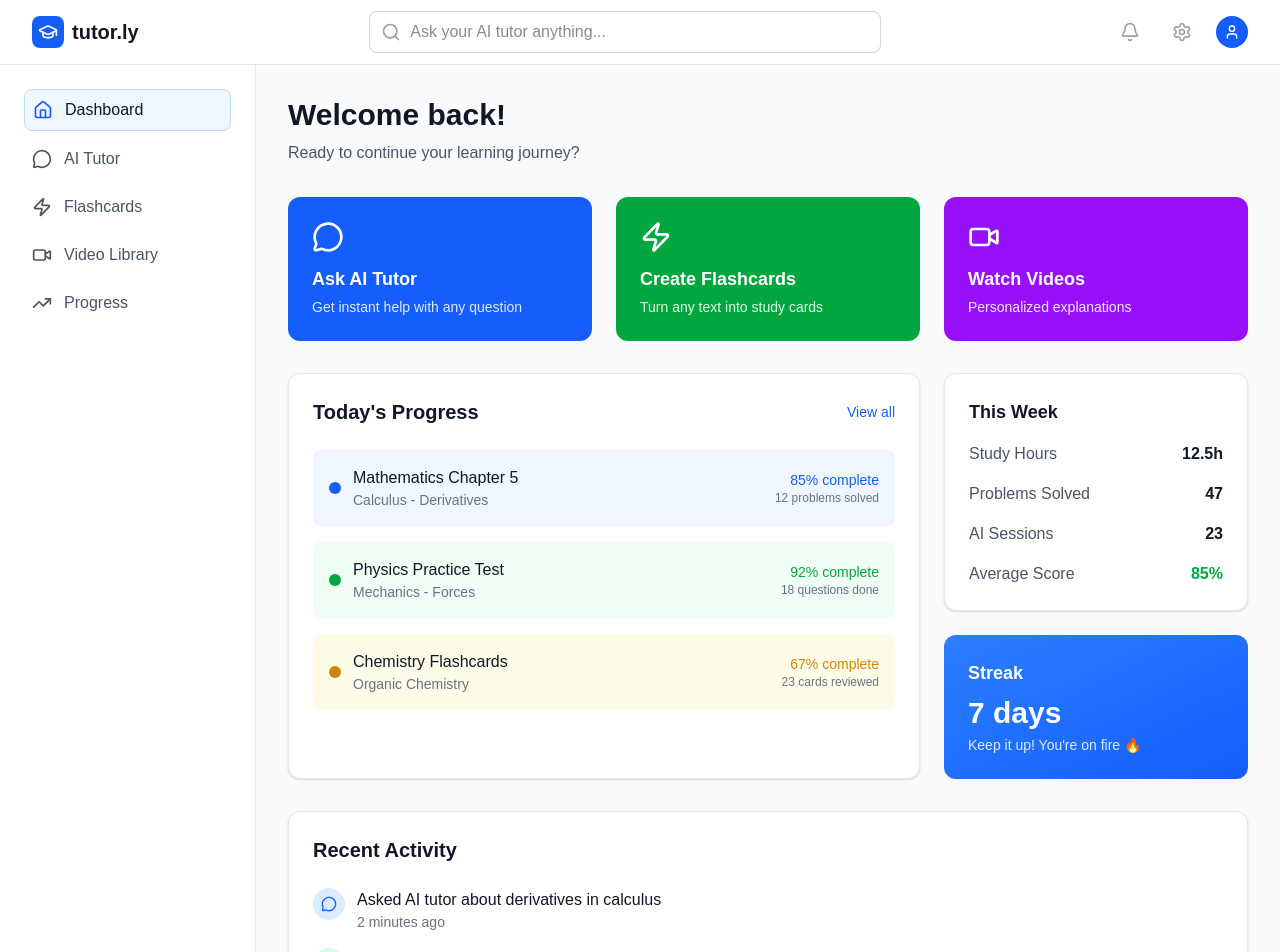
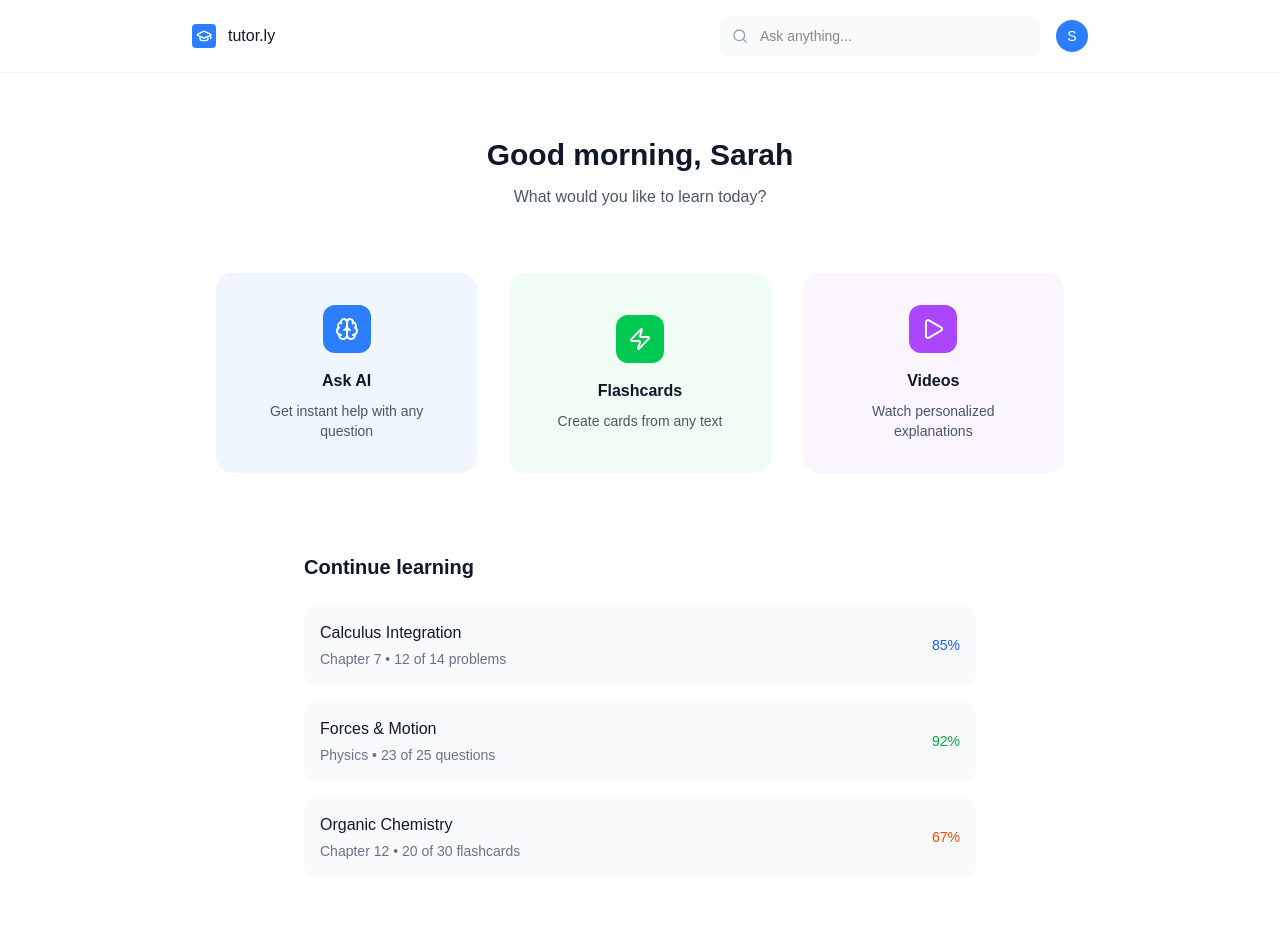
Before and after one commit to Pranavharshans/tutor.ly, a Next.js app: page /dashboard in a window 1280 px wide. Shown: the top 952 px of the page. Built offline with nearby package versions, Linux system fonts and the light colour scheme.

Commit message:
Redesign dashboard with ultra-minimal, focused design - removed visual clutter and distractions

```diff
--- a/src/app/dashboard/page.tsx
+++ b/src/app/dashboard/page.tsx
@@ -1,230 +1,106 @@
 "use client";
 
-import { MessageCircle, Zap, Video, BookOpen, Users, GraduationCap, ArrowRight, Check, TrendingUp, Clock, Award, Sparkles, Home, Settings, User, Bell, Search, Plus } from "lucide-react";
+import { Brain, Zap, Play, Search, Bell, GraduationCap } from "lucide-react";
 
 export default function Dashboard() {
   return (
-    <div className="min-h-screen bg-gray-50">
-      {/* Top Navigation */}
-      <nav className="bg-white border-b border-gray-200 sticky top-0 z-40">
-        <div className="max-w-7xl mx-auto px-4 sm:px-6 lg:px-8">
-          <div className="flex justify-between items-center h-16">
-            {/* Logo */}
-            <div className="flex items-center">
-              <div className="w-8 h-8 bg-blue-600 rounded-lg flex items-center justify-center">
-                <GraduationCap className="w-5 h-5 text-white" />
-              </div>
-              <span className="ml-2 text-xl font-bold text-gray-900">tutor.ly</span>
+    <div className="min-h-screen bg-white">
+      {/* Minimal Header */}
+      <header className="border-b border-gray-100 px-6 py-4">
+        <div className="max-w-4xl mx-auto flex items-center justify-between">
+          <div className="flex items-center space-x-3">
+            <div className="w-6 h-6 bg-blue-500 rounded flex items-center justify-center">
+              <GraduationCap className="w-4 h-4 text-white" />
             </div>
+            <span className="font-medium text-gray-900">tutor.ly</span>
+          </div>
 
-            {/* Search Bar */}
-            <div className="flex-1 max-w-lg mx-8">
-              <div className="relative">
-                <Search className="absolute left-3 top-1/2 transform -translate-y-1/2 text-gray-400 w-5 h-5" />
-                <input
-                  type="text"
-                  placeholder="Ask your AI tutor anything..."
-                  className="w-full pl-10 pr-4 py-2 border border-gray-300 rounded-lg focus:ring-2 focus:ring-blue-500 focus:border-transparent"
-                />
+          <div className="flex items-center space-x-4">
+            <div className="relative">
+              <Search className="absolute left-3 top-1/2 transform -translate-y-1/2 text-gray-400 w-4 h-4" />
+              <input
+                type="text"
+                placeholder="Ask anything..."
+                className="w-80 h-10 pl-10 pr-4 bg-gray-50 border-0 rounded-lg text-sm focus:ring-2 focus:ring-blue-500 focus:bg-white"
+              />
+            </div>
+            <button className="w-8 h-8 rounded-full bg-blue-500 flex items-center justify-center">
+              <span className="text-white text-sm font-medium">S</span>
+            </button>
+          </div>
+        </div>
+      </header>
+
+      <div className="max-w-4xl mx-auto px-6 py-16">
+        {/* Welcome */}
+        <div className="text-center mb-16">
+          <h1 className="text-3xl font-bold text-gray-900 mb-3">Good morning, Sarah</h1>
+          <p className="text-gray-600">What would you like to learn today?</p>
+        </div>
+
+        {/* Main Actions */}
+        <div className="grid grid-cols-1 md:grid-cols-3 gap-8 mb-20">
+          <button className="group p-8 rounded-2xl bg-blue-50 hover:bg-blue-100 transition-colors text-center">
+            <div className="w-12 h-12 bg-blue-500 rounded-xl flex items-center justify-center mx-auto mb-4">
+              <Brain className="w-6 h-6 text-white" />
+            </div>
+            <h3 className="font-semibold text-gray-900 mb-2">Ask AI</h3>
+            <p className="text-sm text-gray-600">Get instant help with any question</p>
+          </button>
+
+          <button className="group p-8 rounded-2xl bg-green-50 hover:bg-green-100 transition-colors text-center">
+            <div className="w-12 h-12 bg-green-500 rounded-xl flex items-center justify-center mx-auto mb-4">
+              <Zap className="w-6 h-6 text-white" />
+            </div>
+            <h3 className="font-semibold text-gray-900 mb-2">Flashcards</h3>
+            <p className="text-sm text-gray-600">Create cards from any text</p>
+          </button>
+
+          <button className="group p-8 rounded-2xl bg-purple-50 hover:bg-purple-100 transition-colors text-center">
+            <div className="w-12 h-12 bg-purple-500 rounded-xl flex items-center justify-center mx-auto mb-4">
+              <Play className="w-6 h-6 text-white" />
+            </div>
+            <h3 className="font-semibold text-gray-900 mb-2">Videos</h3>
+            <p className="text-sm text-gray-600">Watch personalized explanations</p>
+          </button>
+        </div>
+
+        {/* Current Studies */}
+        <div className="max-w-2xl mx-auto">
+          <h2 className="text-xl font-semibold text-gray-900 mb-6">Continue learning</h2>
+
+          <div className="space-y-4">
+            <div className="p-4 bg-gray-50 rounded-xl hover:bg-gray-100 transition-colors cursor-pointer">
+              <div className="flex items-center justify-between">
+                <div>
+                  <h3 className="font-medium text-gray-900">Calculus Integration</h3>
+                  <p className="text-sm text-gray-500 mt-1">Chapter 7 • 12 of 14 problems</p>
+                </div>
+                <div className="text-sm font-medium text-blue-600">85%</div>
               </div>
             </div>
 
-            {/* Right Navigation */}
-            <div className="flex items-center space-x-4">
-              <button className="p-2 text-gray-400 hover:text-gray-600 rounded-lg hover:bg-gray-100">
-                <Bell className="w-5 h-5" />
-              </button>
-              <button className="p-2 text-gray-400 hover:text-gray-600 rounded-lg hover:bg-gray-100">
-                <Settings className="w-5 h-5" />
-              </button>
-              <div className="w-8 h-8 bg-blue-600 rounded-full flex items-center justify-center">
-                <User className="w-4 h-4 text-white" />
+            <div className="p-4 bg-gray-50 rounded-xl hover:bg-gray-100 transition-colors cursor-pointer">
+              <div className="flex items-center justify-between">
+                <div>
+                  <h3 className="font-medium text-gray-900">Forces & Motion</h3>
+                  <p className="text-sm text-gray-500 mt-1">Physics • 23 of 25 questions</p>
+                </div>
+                <div className="text-sm font-medium text-green-600">92%</div>
+              </div>
+            </div>
+
+            <div className="p-4 bg-gray-50 rounded-xl hover:bg-gray-100 transition-colors cursor-pointer">
+              <div className="flex items-center justify-between">
+                <div>
+                  <h3 className="font-medium text-gray-900">Organic Chemistry</h3>
+                  <p className="text-sm text-gray-500 mt-1">Chapter 12 • 20 of 30 flashcards</p>
+                </div>
+                <div className="text-sm font-medium text-orange-600">67%</div>
               </div>
             </div>
           </div>
         </div>
-      </nav>
-
-      <div className="flex">
-        {/* Sidebar */}
-        <aside className="w-64 bg-white border-r border-gray-200 min-h-screen">
-          <div className="p-6">
-            <nav className="space-y-2">
-              <a href="#" className="flex items-center space-x-3 text-gray-900 p-2 rounded-lg bg-blue-50 border border-blue-200">
-                <Home className="w-5 h-5 text-blue-600" />
-                <span className="font-medium">Dashboard</span>
-              </a>
-              <a href="#" className="flex items-center space-x-3 text-gray-600 p-2 rounded-lg hover:bg-gray-100">
-                <MessageCircle className="w-5 h-5" />
-                <span>AI Tutor</span>
-              </a>
-              <a href="#" className="flex items-center space-x-3 text-gray-600 p-2 rounded-lg hover:bg-gray-100">
-                <Zap className="w-5 h-5" />
-                <span>Flashcards</span>
-              </a>
-              <a href="#" className="flex items-center space-x-3 text-gray-600 p-2 rounded-lg hover:bg-gray-100">
-                <Video className="w-5 h-5" />
-                <span>Video Library</span>
-              </a>
-              <a href="#" className="flex items-center space-x-3 text-gray-600 p-2 rounded-lg hover:bg-gray-100">
-                <TrendingUp className="w-5 h-5" />
-                <span>Progress</span>
-              </a>
-            </nav>
-          </div>
-        </aside>
-
-        {/* Main Content */}
-        <main className="flex-1 p-8">
-          {/* Welcome Section */}
-          <div className="mb-8">
-            <h1 className="text-3xl font-bold text-gray-900 mb-2">Welcome back!</h1>
-            <p className="text-gray-600">Ready to continue your learning journey?</p>
-          </div>
-
-          {/* Quick Actions */}
-          <div className="grid grid-cols-1 md:grid-cols-3 gap-6 mb-8">
-            <button className="bg-blue-600 hover:bg-blue-700 text-white p-6 rounded-xl text-left transition-colors group">
-              <MessageCircle className="w-8 h-8 mb-3 group-hover:scale-110 transition-transform" />
-              <h3 className="font-semibold text-lg mb-1">Ask AI Tutor</h3>
-              <p className="text-blue-100 text-sm">Get instant help with any question</p>
-            </button>
-
-            <button className="bg-green-600 hover:bg-green-700 text-white p-6 rounded-xl text-left transition-colors group">
-              <Zap className="w-8 h-8 mb-3 group-hover:scale-110 transition-transform" />
-              <h3 className="font-semibold text-lg mb-1">Create Flashcards</h3>
-              <p className="text-green-100 text-sm">Turn any text into study cards</p>
-            </button>
-
-            <button className="bg-purple-600 hover:bg-purple-700 text-white p-6 rounded-xl text-left transition-colors group">
-              <Video className="w-8 h-8 mb-3 group-hover:scale-110 transition-transform" />
-              <h3 className="font-semibold text-lg mb-1">Watch Videos</h3>
-              <p className="text-purple-100 text-sm">Personalized explanations</p>
-            </button>
-          </div>
-
-          {/* Dashboard Grid */}
-          <div className="grid grid-cols-1 lg:grid-cols-3 gap-6">
-            {/* Today's Progress */}
-            <div className="lg:col-span-2 bg-white rounded-xl p-6 shadow-sm border border-gray-200">
-              <div className="flex items-center justify-between mb-6">
-                <h2 className="text-xl font-semibold text-gray-900">Today's Progress</h2>
-                <button className="text-blue-600 text-sm font-medium hover:text-blue-700">View all</button>
-              </div>
-
-              <div className="space-y-4">
-                <div className="flex items-center justify-between p-4 bg-blue-50 rounded-lg">
-                  <div className="flex items-center space-x-3">
-                    <div className="w-3 h-3 bg-blue-600 rounded-full"></div>
-                    <div>
-                      <p className="font-medium text-gray-900">Mathematics Chapter 5</p>
-                      <p className="text-sm text-gray-500">Calculus - Derivatives</p>
-                    </div>
-                  </div>
-                  <div className="text-right">
-                    <p className="text-sm font-medium text-blue-600">85% complete</p>
-                    <p className="text-xs text-gray-500">12 problems solved</p>
-                  </div>
-                </div>
-
-                <div className="flex items-center justify-between p-4 bg-green-50 rounded-lg">
-                  <div className="flex items-center space-x-3">
-                    <div className="w-3 h-3 bg-green-600 rounded-full"></div>
-                    <div>
-                      <p className="font-medium text-gray-900">Physics Practice Test</p>
-                      <p className="text-sm text-gray-500">Mechanics - Forces</p>
-                    </div>
-                  </div>
-                  <div className="text-right">
-                    <p className="text-sm font-medium text-green-600">92% complete</p>
-                    <p className="text-xs text-gray-500">18 questions done</p>
-                  </div>
-                </div>
-
-                <div className="flex items-center justify-between p-4 bg-yellow-50 rounded-lg">
-                  <div className="flex items-center space-x-3">
-                    <div className="w-3 h-3 bg-yellow-600 rounded-full"></div>
-                    <div>
-                      <p className="font-medium text-gray-900">Chemistry Flashcards</p>
-                      <p className="text-sm text-gray-500">Organic Chemistry</p>
-                    </div>
-                  </div>
-                  <div className="text-right">
-                    <p className="text-sm font-medium text-yellow-600">67% complete</p>
-                    <p className="text-xs text-gray-500">23 cards reviewed</p>
-                  </div>
-                </div>
-              </div>
-            </div>
-
-            {/* Quick Stats */}
-            <div className="space-y-6">
-              <div className="bg-white rounded-xl p-6 shadow-sm border border-gray-200">
-                <h3 className="text-lg font-semibold text-gray-900 mb-4">This Week</h3>
-                <div className="space-y-4">
-                  <div className="flex items-center justify-between">
-                    <span className="text-gray-600">Study Hours</span>
-                    <span className="font-semibold text-gray-900">12.5h</span>
-                  </div>
-                  <div className="flex items-center justify-between">
-                    <span className="text-gray-600">Problems Solved</span>
-                    <span className="font-semibold text-gray-900">47</span>
-                  </div>
-                  <div className="flex items-center justify-between">
-                    <span className="text-gray-600">AI Sessions</span>
-                    <span className="font-semibold text-gray-900">23</span>
-                  </div>
-                  <div className="flex items-center justify-between">
-                    <span className="text-gray-600">Average Score</span>
-                    <span className="font-semibold text-green-600">85%</span>
-                  </div>
-                </div>
-              </div>
-
-              <div className="bg-gradient-to-br from-blue-500 to-blue-600 rounded-xl p-6 text-white">
-                <h3 className="text-lg font-semibold mb-2">Streak</h3>
-                <div className="text-3xl font-bold mb-1">7 days</div>
-                <p className="text-blue-100 text-sm">Keep it up! You're on fire 🔥</p>
-              </div>
-            </div>
-          </div>
-
-          {/* Recent Activity */}
-          <div className="mt-8 bg-white rounded-xl p-6 shadow-sm border border-gray-200">
-            <h2 className="text-xl font-semibold text-gray-900 mb-6">Recent Activity</h2>
-            <div className="space-y-4">
-              <div className="flex items-start space-x-3">
-                <div className="w-8 h-8 bg-blue-100 rounded-full flex items-center justify-center">
-                  <MessageCircle className="w-4 h-4 text-blue-600" />
-                </div>
-                <div className="flex-1">
-                  <p className="text-gray-900">Asked AI tutor about derivatives in calculus</p>
-                  <p className="text-sm text-gray-500">2 minutes ago</p>
-                </div>
-              </div>
-
-              <div className="flex items-start space-x-3">
-                <div className="w-8 h-8 bg-green-100 rounded-full flex items-center justify-center">
-                  <Zap className="w-4 h-4 text-green-600" />
-                </div>
-                <div className="flex-1">
-                  <p className="text-gray-900">Created flashcards for "Organic Chemistry Basics"</p>
-                  <p className="text-sm text-gray-500">15 minutes ago</p>
-                </div>
-              </div>
-
-              <div className="flex items-start space-x-3">
-                <div className="w-8 h-8 bg-purple-100 rounded-full flex items-center justify-center">
-                  <Video className="w-4 h-4 text-purple-600" />
-                </div>
-                <div className="flex-1">
-                  <p className="text-gray-900">Watched "Understanding Force Diagrams" video</p>
-                  <p className="text-sm text-gray-500">1 hour ago</p>
-                </div>
-              </div>
-            </div>
-          </div>
-        </main>
       </div>
     </div>
   );
```
